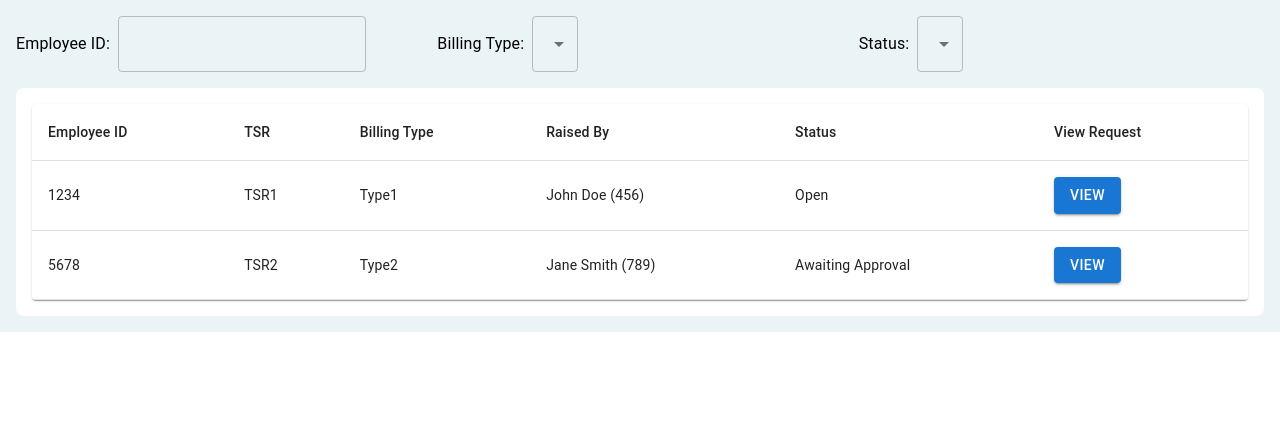
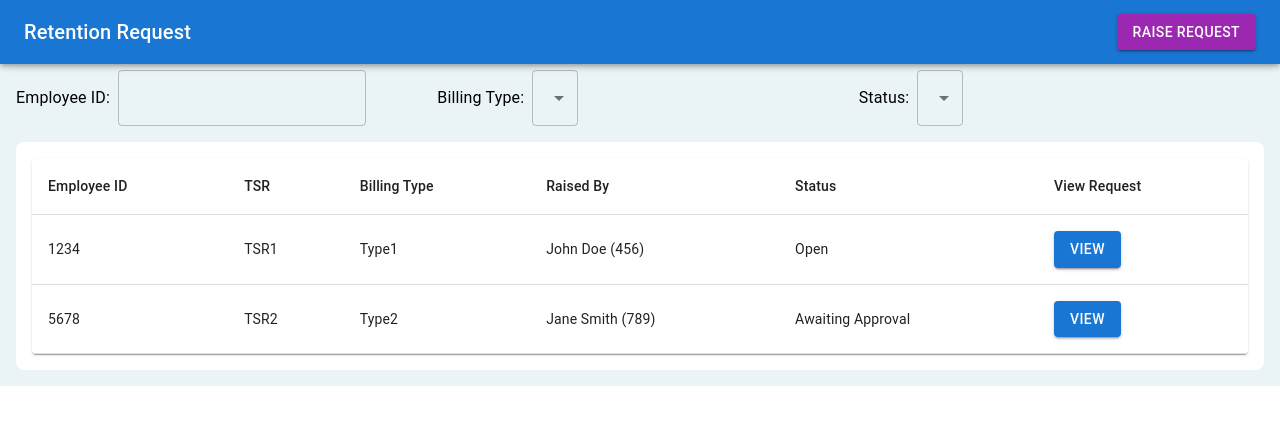
Before and after one commit to SandhyaP-Hexaware/retension_application, a React (Create React App) app: page / in a window 1280 px wide. Shown: the top 424 px of the page. Built offline with nearby package versions, Linux system fonts and the light colour scheme.

Commit message:
dashborad updated

```diff
--- a/src/components/Dashboard.js
+++ b/src/components/Dashboard.js
@@ -1,11 +1,29 @@
 import React, { useState } from 'react';
-import { Grid, Typography, TextField, Select, MenuItem, Button, Table, TableContainer, TableHead, TableRow, TableCell, TableBody, Paper } from '@mui/material';
+import {
+  Grid,
+  Typography,
+  TextField,
+  Select,
+  MenuItem,
+  Button,
+  Table,
+  TableContainer,
+  TableHead,
+  TableRow,
+  TableCell,
+  TableBody,
+  Paper,
+  AppBar,
+  Toolbar,
+} from '@mui/material';
 import { styled } from '@mui/material/styles';
 
 const RootContainer = styled('div')({
     backgroundColor: '#eaf4f7',
     padding: '16px',
+    paddingTop: '70px', // Added top padding to offset the app bar
   });
+
 
 const SearchSection = styled('div')({
   marginBottom: '16px',
@@ -66,6 +84,15 @@ const Dashboard = () => {
 
   return (
     <RootContainer>
+      <AppBar position="fixed" color="primary" sx={{ paddingLeft: 0, paddingRight: 0 }}>
+  <Toolbar>
+    <Typography variant="h6">Retention Request</Typography>
+    <Button variant="contained" color="secondary" style={{ marginLeft: 'auto' }}>
+      Raise Request
+    </Button>
+  </Toolbar>
+</AppBar>
+
       <Grid container spacing={2} component={SearchSection}>
         <Grid item xs={12} sm={4}>
           <Grid container alignItems="center" spacing={1}>
@@ -82,7 +109,6 @@ const Dashboard = () => {
             </Grid>
           </Grid>
         </Grid>
-
         <Grid item xs={12} sm={4}>
           <Grid container alignItems="center" spacing={1}>
             <Grid item>
```
Lines whose indentation alone changed are shown as unchanged.
